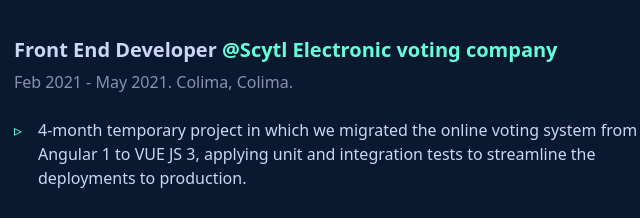
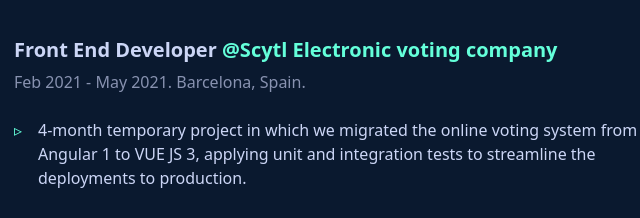
Before and after one commit to gangelappsline/gangelappsline.github.io, a website: page index.html in a window 1280 px wide. Both pictures are taken after a click on the link "Scytl Electronic". Shown: the part 1755-1973 px from the top of the page, 438-1078 px from the left. Drawn offline with nearby package versions, Linux system fonts and the light colour scheme.

Commit message:
Update index.html

```diff
--- a/index.html
+++ b/index.html
@@ -305,7 +305,7 @@
                       x-transition:enter="transition delay-100 duration-500 transform ease-in"
                       x-transition:enter-start="opacity-0"
                     >
-                      Feb 2021 - May 2021. Colima, Colima.
+                      Feb 2021 - May 2021. Barcelona, Spain.
                     </p>
                     <ul class="flex flex-col gap-4">
                       <li class="text-base relative pl-6 text-gray-light">
```
